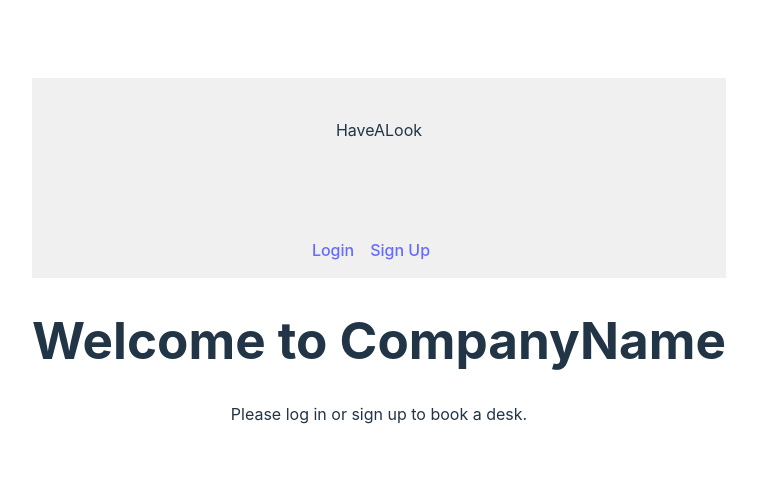
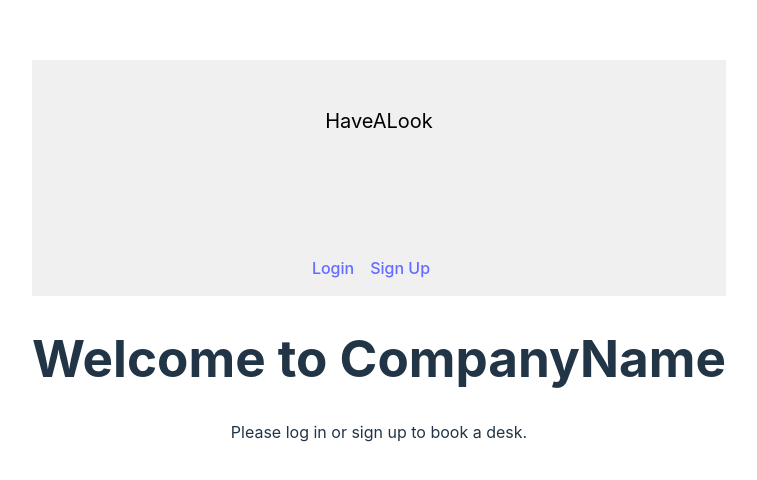
Before and after one commit to eediallo/deskeando, a React (Vite) app in the folder web/: page / in a window 1280 px wide. Shown: the part 140-620 px from the top of the page, without its empty margins (261-1018 px from the left). Built offline with nearby package versions, Linux system fonts and the light colour scheme; no server answers.

Commit message:
fix: add logo styles to Header component for improved branding

```diff
--- a/web/src/components/Header.css
+++ b/web/src/components/Header.css
@@ -6,3 +6,8 @@
 .app-header nav a {
 	margin-right: 1rem;
 }
+
+.logo {
+	color: black;
+	font-size: 20px;
+}
```
